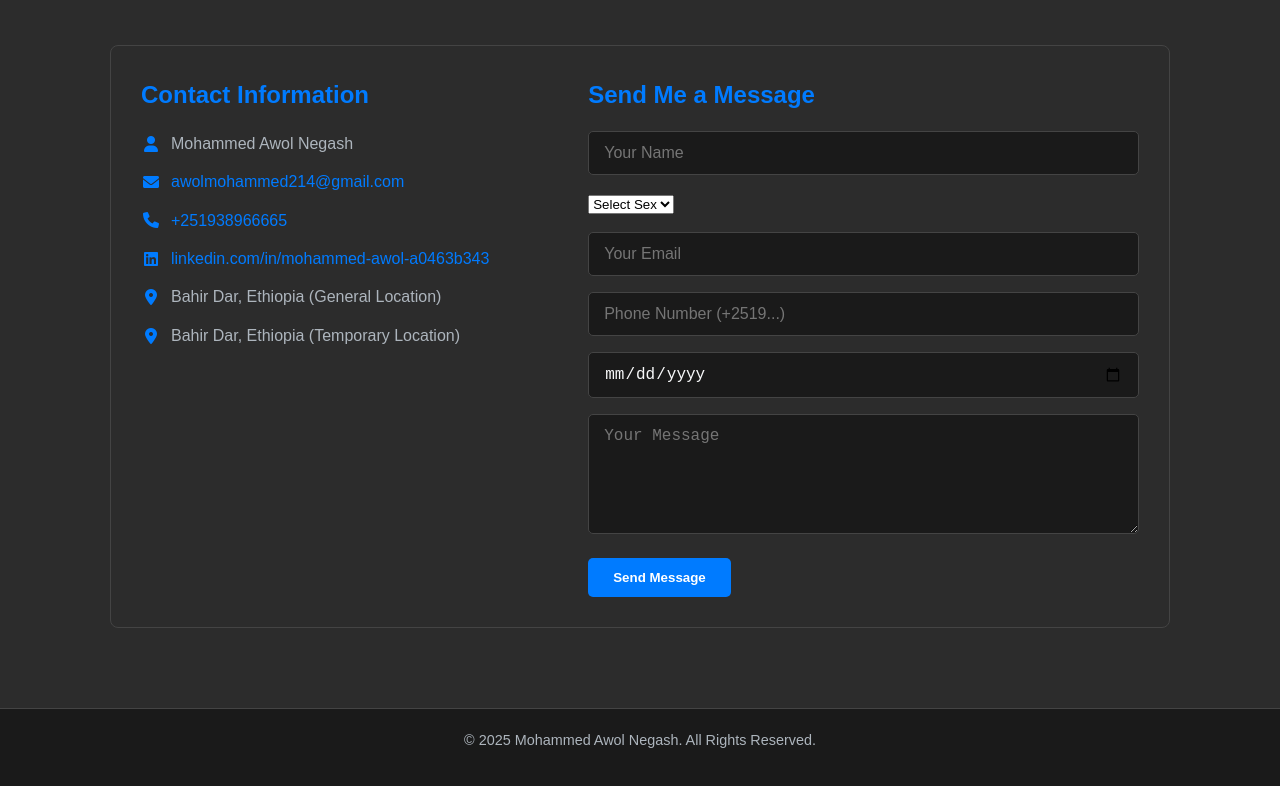
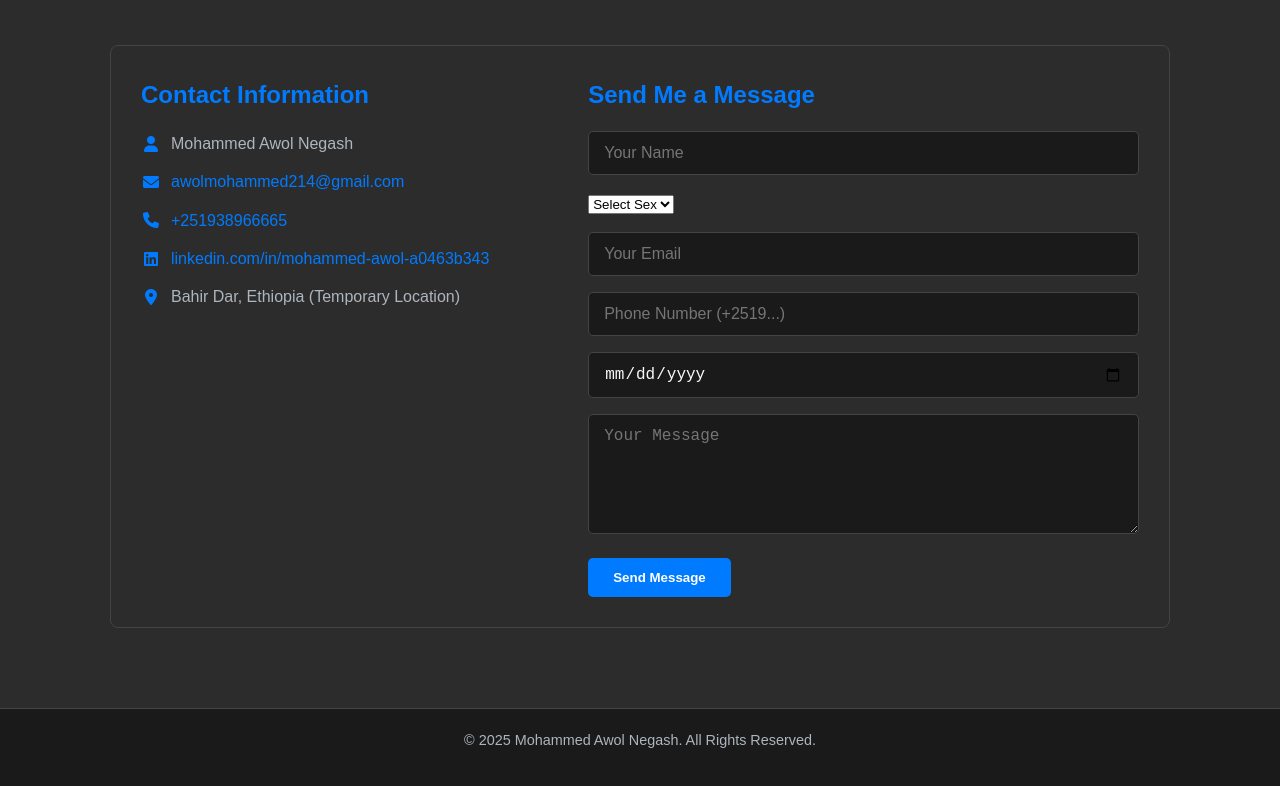
Before and after one commit to Moha-Awol-lab/updatedportfolio, a plain HTML site: page index.html in a window 1280 px wide. Shown: the part 3782-4568 px from the top of the page. Drawn offline with nearby package versions, Linux system fonts and the light colour scheme.

Commit message:
Update index.html

```diff
--- a/index.html
+++ b/index.html
@@ -154,7 +154,6 @@
                     <p><i class="fas fa-envelope"></i> <a href="mailto:awolmohammed214@gmail.com">awolmohammed214@gmail.com</a></p>
                     <p><i class="fas fa-phone"></i> <a href="tel:+251938966665">+251938966665</a></p>
                     <p><i class="fab fa-linkedin"></i> <a href="https://www.linkedin.com/in/mohammed-awol-a0463b343/" target="_blank">linkedin.com/in/mohammed-awol-a0463b343</a></p>
-                    <p><i class="fas fa-map-marker-alt"></i> Bahir Dar, Ethiopia (General Location)</p>
                     <p><i class="fas fa-map-marker-alt"></i> Bahir Dar, Ethiopia (Temporary Location)</p>
                 </div>
                 <div class="contact-form-container">
```
